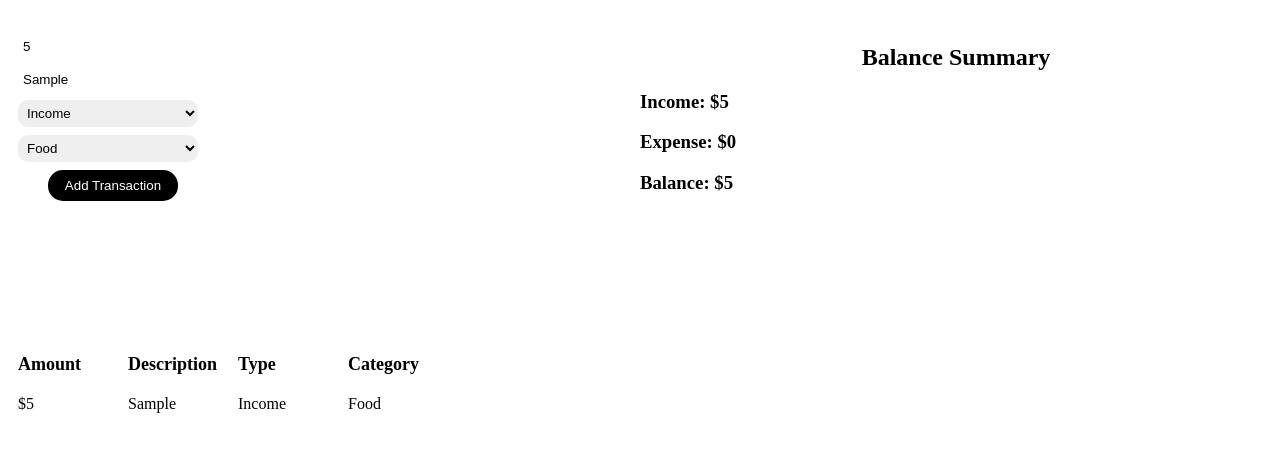
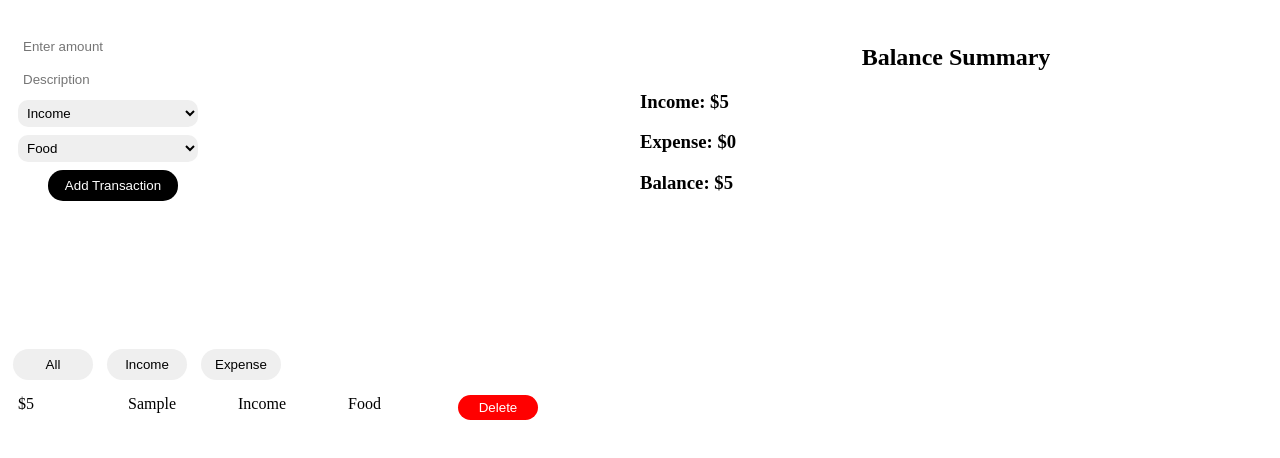
Before and after one commit to Nafees-Mohamed/Expense-Tracker, a plain HTML site: page expense.html in a window 1280 px wide. Both pictures are taken after typing "5", "Sample" into the empty fields and a click on the button "Add Transaction". Shown: the part 70-528 px from the top of the page. Drawn offline with Linux system fonts and the light colour scheme.

Commit message:
Added LocalStorage and Display Filtering

```diff
--- a/expense.html
+++ b/expense.html
@@ -30,6 +30,12 @@
         <div class="balance-summary">
         </div>
     </div>
+    <div class="display">
+        <button class="js-all">All</button>
+        <button class="js-Income">Income</button>
+        <button class="js-Expense">Expense</button>
+    </div>
+
 
     <div class="expense-history">
         <div class="head">Amount</div>
--- a/script.js
+++ b/script.js
@@ -1,8 +1,11 @@
-let expenses=[];
+let expenses= JSON.parse(localStorage.getItem('expenses')) || [];
 
 document.querySelector('.js-add').addEventListener('click',addTransaction);
 const history = document.querySelector('.expense-history');
 const summary = document.querySelector('.balance-summary');
+document.querySelector('.js-all').addEventListener('click',()=>render());
+document.querySelector('.js-Income').addEventListener('click',()=>render('Income'));
+document.querySelector('.js-Expense').addEventListener('click',()=>render('Expense'));
 
 
 function addTransaction(){
@@ -20,17 +23,12 @@ function addTransaction(){
     }
 
     expenses.push(expense);
+    saveToStorage();
+    render();
+    balanceSummary();
 
-    console.log(expenses);
-
-        history.innerHTML += `
-        <div>$${expense.amount}</div>
-        <div>${expense.description}</div>
-        <div>${expense.type}</div>
-        <div>${expense.category}</div>
-
-    `;
-    balanceSummary();
+    document.querySelector('.js-amount').value = '';
+    document.querySelector('.js-description').value = '';
 }
 
 
@@ -48,4 +46,37 @@ function balanceSummary(){
     <h3>Expense: $${expense}</h3>
     <h3>Balance: $${balance}</h3>`;
 
+
 }
+
+
+function render(type = 'all'){
+
+    const filtered= type === 'all'
+    ?expenses
+    : expenses.filter(e => e.type === type)
+    history.innerHTML = "";
+    filtered.forEach(filter => {
+        history.innerHTML += `
+            <div>$${filter.amount}</div>
+            <div>${filter.description}</div>
+            <div>${filter.type}</div>
+            <div>${filter.category}</div>
+            <button class="delete-button"onclick="deleteTransaction(${filter.id})">Delete</button>
+        `;
+    })
+}
+
+function saveToStorage(){
+    localStorage.setItem('expenses',JSON.stringify(expenses));
+}
+
+function deleteTransaction(id){
+    expenses=expenses.filter(e => e.id!== id);
+    saveToStorage();
+    render();
+    balanceSummary();
+
+}
+render();
+balanceSummary();
--- a/style.css
+++ b/style.css
@@ -38,7 +38,7 @@ h2{
 
 .expense-history{
     display: grid;
-    grid-template-columns: 100px 100px 100px 100px;
+    grid-template-columns: 100px 100px 100px 100px 80px;
     gap: 10px;
     padding: 10px;
 }
@@ -54,6 +54,19 @@ h2{
 
 }
 
-.balance-summary{
+.display button{
+    padding: 8px;
+    border-radius: 18px;
+    width:80px;
+    border: none;
+    margin: 5px 5px;
+}
 
+.delete-button{
+    padding: 5px;
+    border-radius: 15px;
+    border: none;
+    background-color: red;
+    color: white;
+    cursor: pointer;
 }
```
